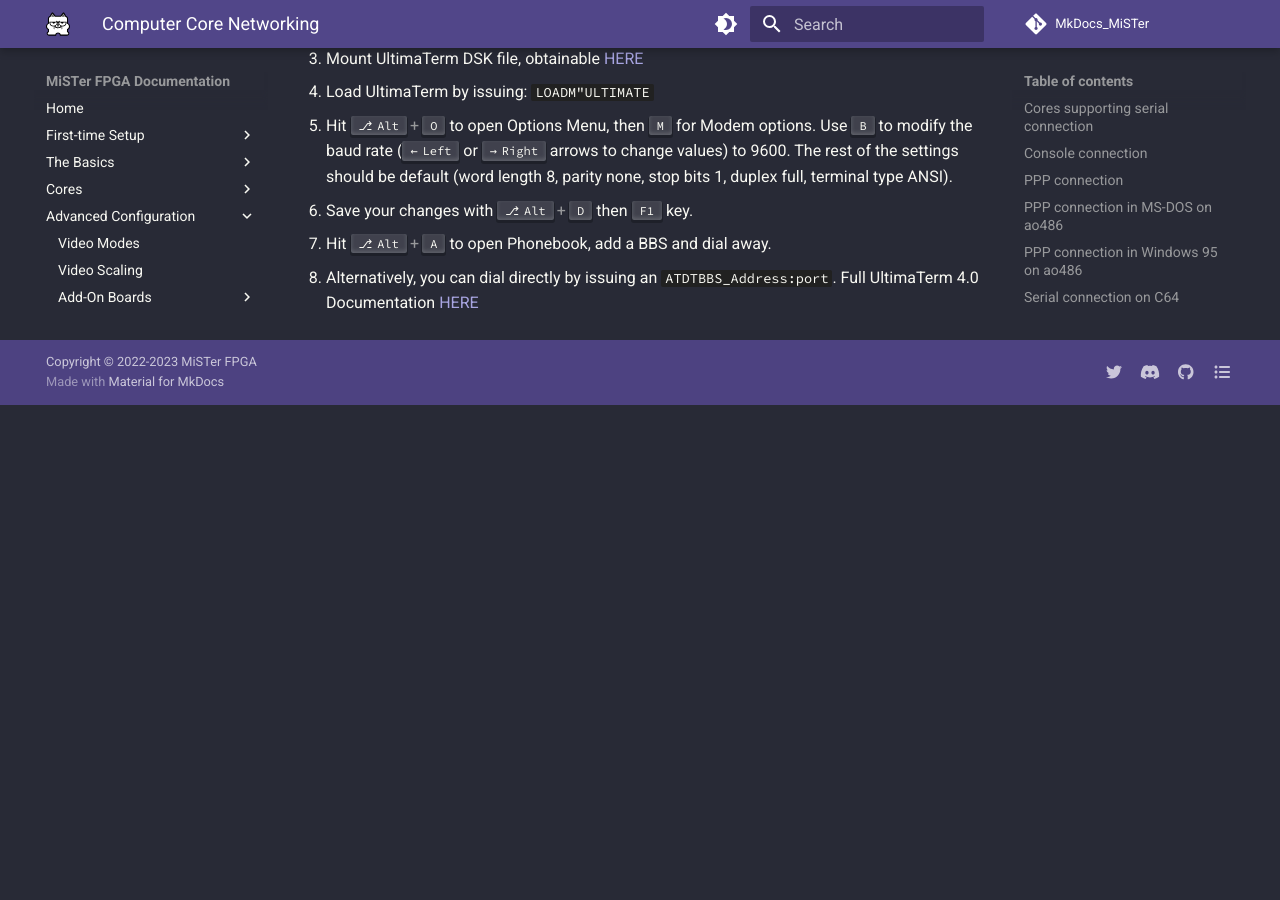
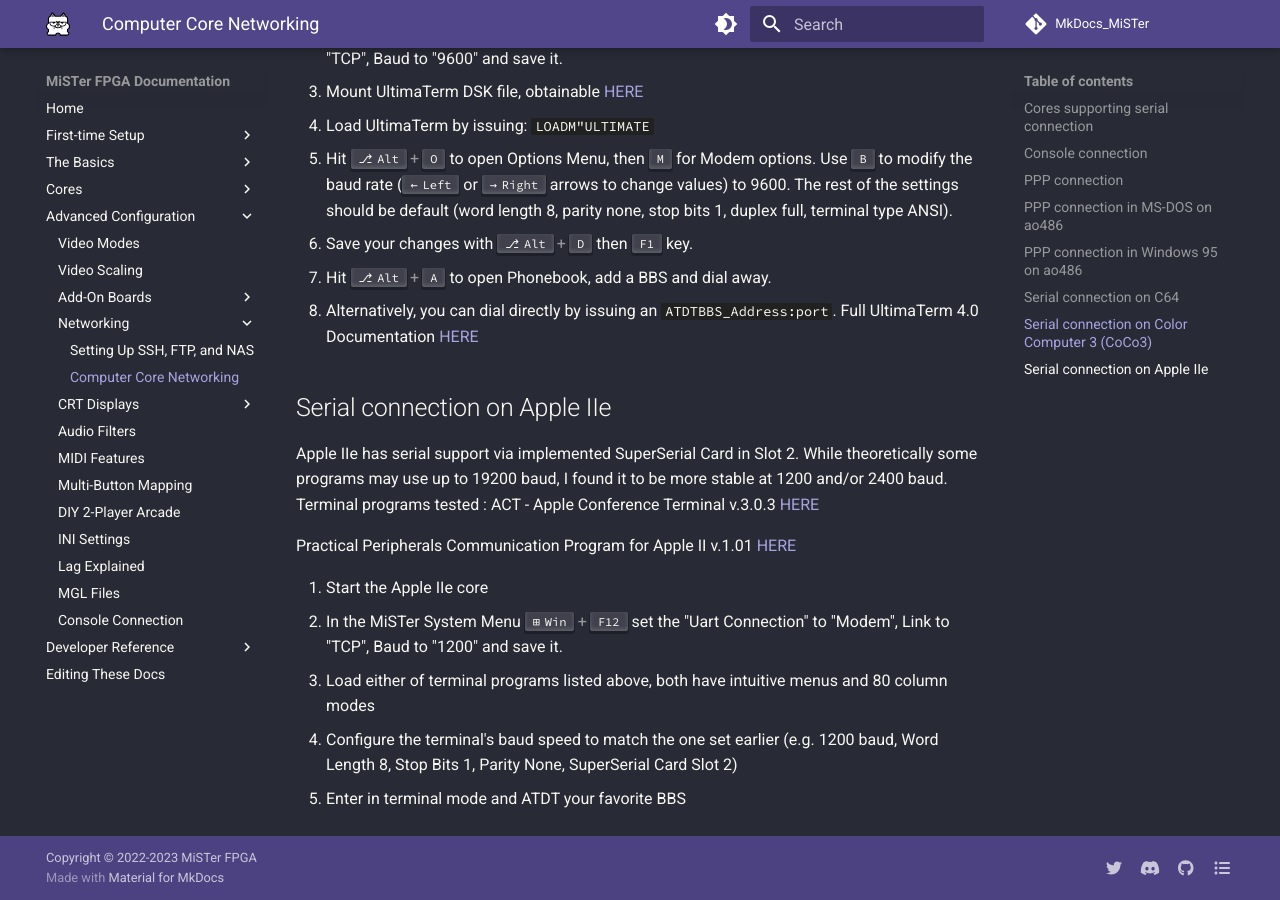
Before and after one commit to MiSTer-devel/MkDocs_MiSTer, an MkDocs documentation site: the page built from docs/advanced/computer.md, in a window 1280 px wide and 900 px high, scrolled down 5274 px. Built offline with MkDocs 1.6.1 and Material for MkDocs 9.7.7, drawn with Linux system fonts in a browser that asks for light colours; comment, search, counter and statistics services are not loaded; before the commit the page ends 5679 px from its top, so only the background shows below that; some of the changed text lies outside the part shown.

Commit message:
Update computer.md
Added Apple IIe serial connection instructions

```diff
--- a/docs/advanced/computer.md
+++ b/docs/advanced/computer.md
@@ -30,6 +30,7 @@
 * **Tandy Color Computer 3 (CoCo3)**. Serial Connection.
 * **Macintosh Plus**. Serial and PPP support.
 * **AtariST**. Serial and PPP support.
+* **Apple IIe**. Serial Connection
 
 OSD provides an option to switch between PPP and Console on these cores.
 Both console and PPP are using baud rate 115200 8N1 mode with hardware RTS/CTS flow control for stability.
@@ -139,3 +140,16 @@
 6. Save your changes with ++alt+d++ then ++f1++ key.
 7. Hit ++alt+a++ to open Phonebook, add a BBS and dial away.
 8. Alternatively, you can dial directly by issuing an `ATDTBBS_Address:port`. Full UltimaTerm 4.0 Documentation [HERE](https://colorcomputerarchive.com/repo/Documents/Manuals/Applications/Ultimaterm%20v4.0%20%28Ken%20Johnston%29.pdf){target=_blank}
+
+## Serial connection on Apple IIe
+Apple IIe has serial support via implemented SuperSerial Card in Slot 2. While theoretically some programs may use up to 19200 baud, I found it to be more stable at 1200 and/or 2400 baud.
+Terminal programs tested :
+ACT - Apple Conference Terminal v.3.0.3 [HERE](https://mirrors.apple2.org.za/ftp.apple.asimov.net/images/communications/Apple%20Conference%20Terminal%20V3.0.3.dsk){target=_blank}
+
+Practical Peripherals Communication Program for Apple II v.1.01 [HERE](https://mirrors.apple2.org.za/ftp.apple.asimov.net/images/communications/Apple_II_Comm_Program.dsk){target=_blank}
+
+1. Start the Apple IIe core
+2. In the MiSTer System Menu ++win+f12++  set the "Uart Connection" to "Modem", Link to "TCP", Baud to "1200" and save it.
+3. Load either of terminal programs listed above, both have intuitive menus and 80 column modes
+4. Configure the terminal's baud speed to match the one set earlier (e.g. 1200 baud, Word Length 8, Stop Bits 1, Parity None, SuperSerial Card Slot 2)
+5. Enter in terminal mode and ATDT your favorite BBS
```
